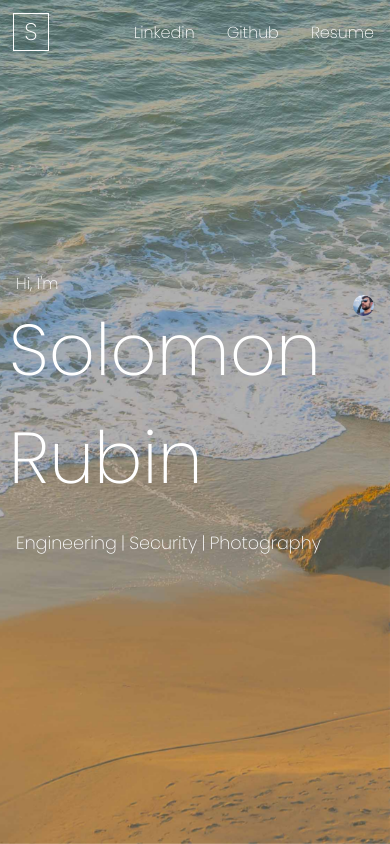
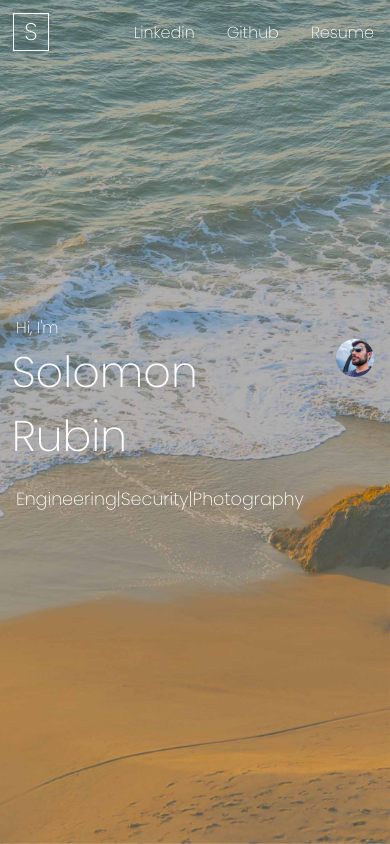
Before and after one commit to Serubin/Serubin-net, a Next.js app: page / in a window 390 px wide. Built offline with nearby package versions, Linux system fonts and the light colour scheme.

Commit message:
Add mobile first css

```diff
--- a/styles/Hero.module.scss
+++ b/styles/Hero.module.scss
@@ -1,4 +1,5 @@
 @import './animations.scss';
+@import './breakpoints.scss';
 
 .hero {
   position: relative;
@@ -33,9 +34,20 @@
   }
 
   h1 {
-    font-size: 4.5em;
     font-weight: 200;
-    margin: 0 0 0.2em -0.1em;;
+    margin: 0 0 0.2em -0.1em;
+
+
+    font-size: 4.0em;
+    @media (max-width: 525px) {
+      font-size: 11vw;
+    }
+    @media (min-width: 525px) {
+       transition: font-size ease .3s;
+    }
+    @media (min-width: $medium) {
+      font-size: 4.5em;
+    }
   }
 
   p {
@@ -44,6 +56,20 @@
 
   .profileImageWrapper {
     padding: 1.5em 0 0 2em;
+
+    div:first-child {
+      opacity: 0;
+      display: none !important;
+      transition: opacity ease .5s;
+      max-height: 150px;
+
+      @media (min-width: $medium) {
+        opacity: 1;
+        display: inherit !important;
+        margin-left: 0px;
+      }
+    }
+
     img {
       border-radius: 50%;
     }
--- a/styles/animations.scss
+++ b/styles/animations.scss
@@ -7,3 +7,14 @@
         opacity: 1;
      }
 }
+
+@keyframes fadeLeft {
+    0% {
+        opacity: 0;
+        transform: translateX(-10px);
+    }
+    100% {
+        opacity: 1;
+        transform: translateX(0);
+    }
+}
--- /dev/null
+++ b/styles/breakpoints.scss
@@ -0,0 +1,3 @@
+$small: 600px; // Max
+$medium: 900px; // Min
+$large: 1200px; // Min
--- a/styles/globals.scss
+++ b/styles/globals.scss
@@ -14,6 +14,7 @@ body {
   font-family: 'Poppins', sans-serif;
   font-weight: 200;
   color: #7c8081;
+  min-width: 349px;
 }
 
 a {
```
